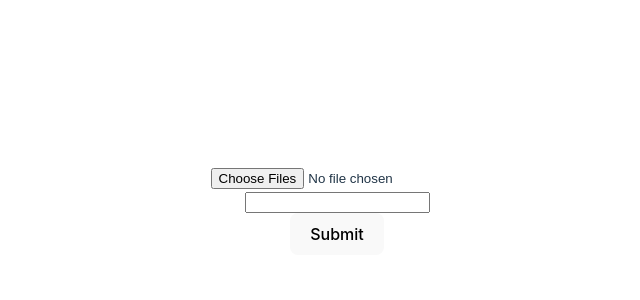
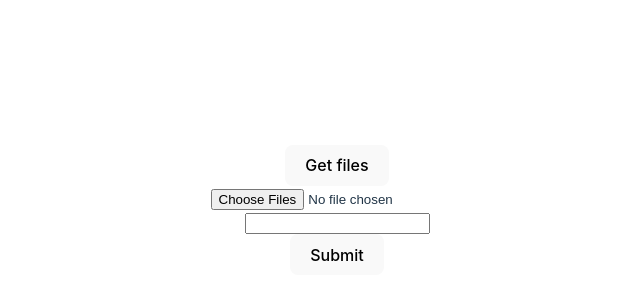
Before and after one commit to RohanGorla/Google-Drive-Photo-Uploader, a React (Vite) app in the folder client/: page / in a window 1280 px wide. Shown: the part 190-490 px from the top of the page, without its empty margins (303-943 px from the left). Built offline with nearby package versions, Linux system fonts and the light colour scheme.

Commit message:
add axios get request to get all files in the Drive

```diff
--- a/client/src/App.jsx
+++ b/client/src/App.jsx
@@ -56,8 +56,16 @@ function App() {
     }
   }
 
+  async function getAllFiles() {
+    const getFilesResponse = await axios.get(
+      `${import.meta.env.VITE_BASE_URL}/getallfiles`
+    );
+    console.log(getFilesResponse.data.data.files);
+  }
+
   return (
     <div>
+      <button onClick={getAllFiles}>Get files</button>
       <div>
         <div className="Input-Files">
           <input
```
